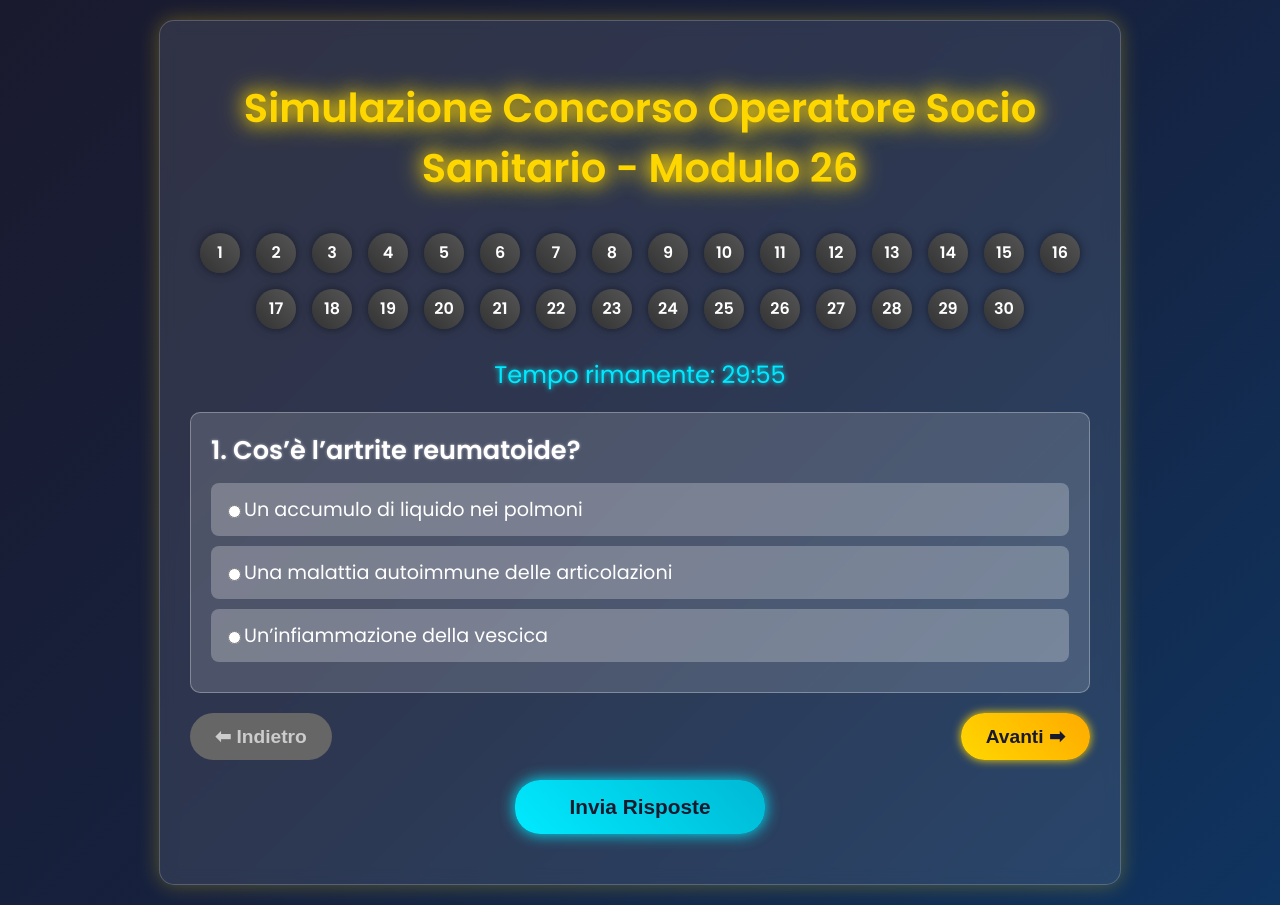
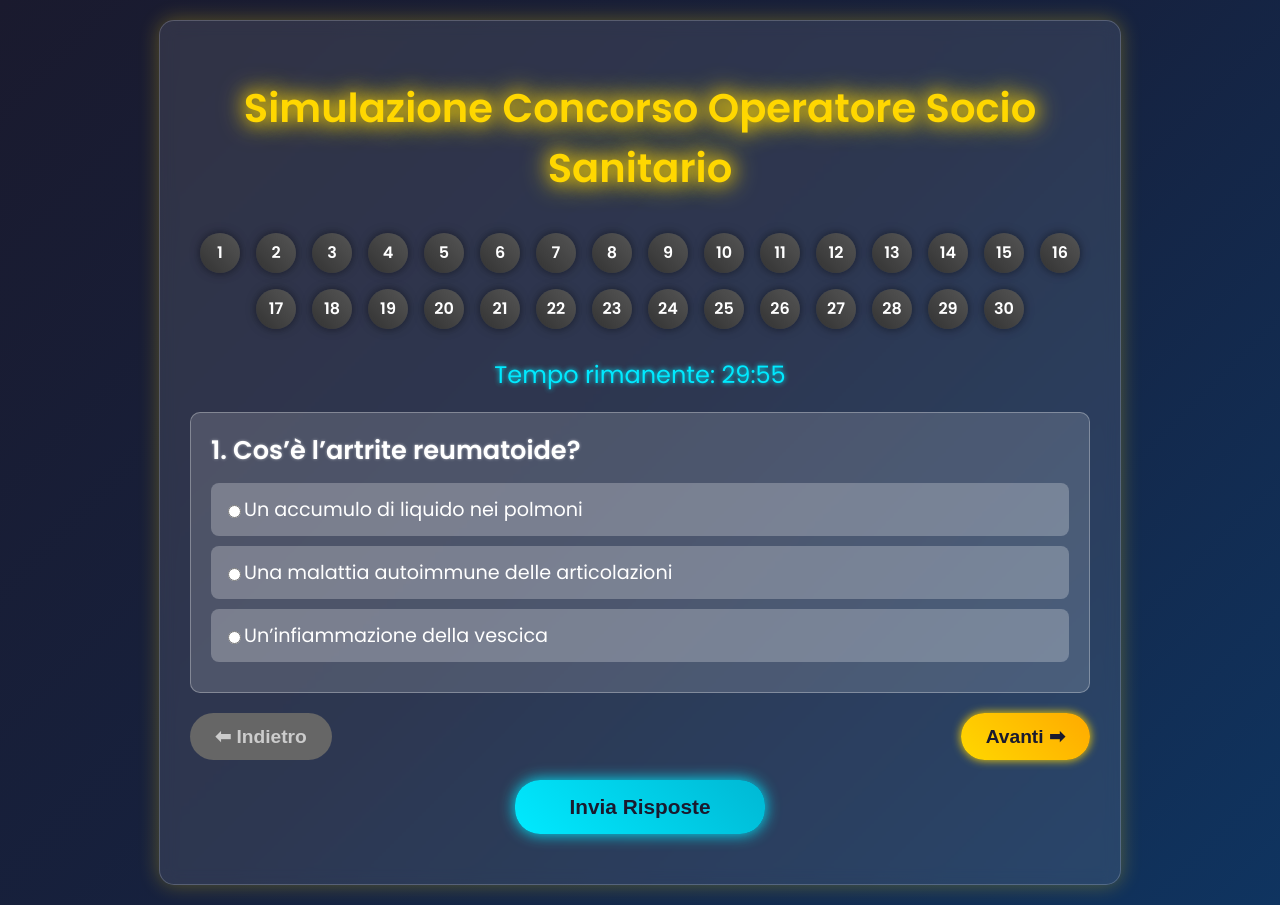
Before and after one commit to Jabo86/quizoss34, a plain HTML site: page index.html in a window 1280 px wide. Drawn offline with Linux system fonts and the light colour scheme.

Commit message:
Update index.html

```diff
--- a/index.html
+++ b/index.html
@@ -3,7 +3,7 @@
 <head>
     <meta charset="UTF-8">
     <meta name="viewport" content="width=device-width, initial-scale=1.0">
-    <title>Simulazione Concorso Operatore Socio Sanitario - Modulo 26</title>
+    <title>Simulazione Concorso Operatore Socio Sanitario </title>
     <style>
         body {
             font-family: 'Poppins', sans-serif;
@@ -233,7 +233,7 @@
 </head>
 <body>
     <div class="container">
-        <h1>Simulazione Concorso Operatore Socio Sanitario - Modulo 26</h1>
+        <h1>Simulazione Concorso Operatore Socio Sanitario </h1>
         <div class="question-nav" id="questionNav"></div>
         <div id="timer">Tempo rimanente: <span id="time">30:00</span></div>
         <div id="quiz"></div>
```
